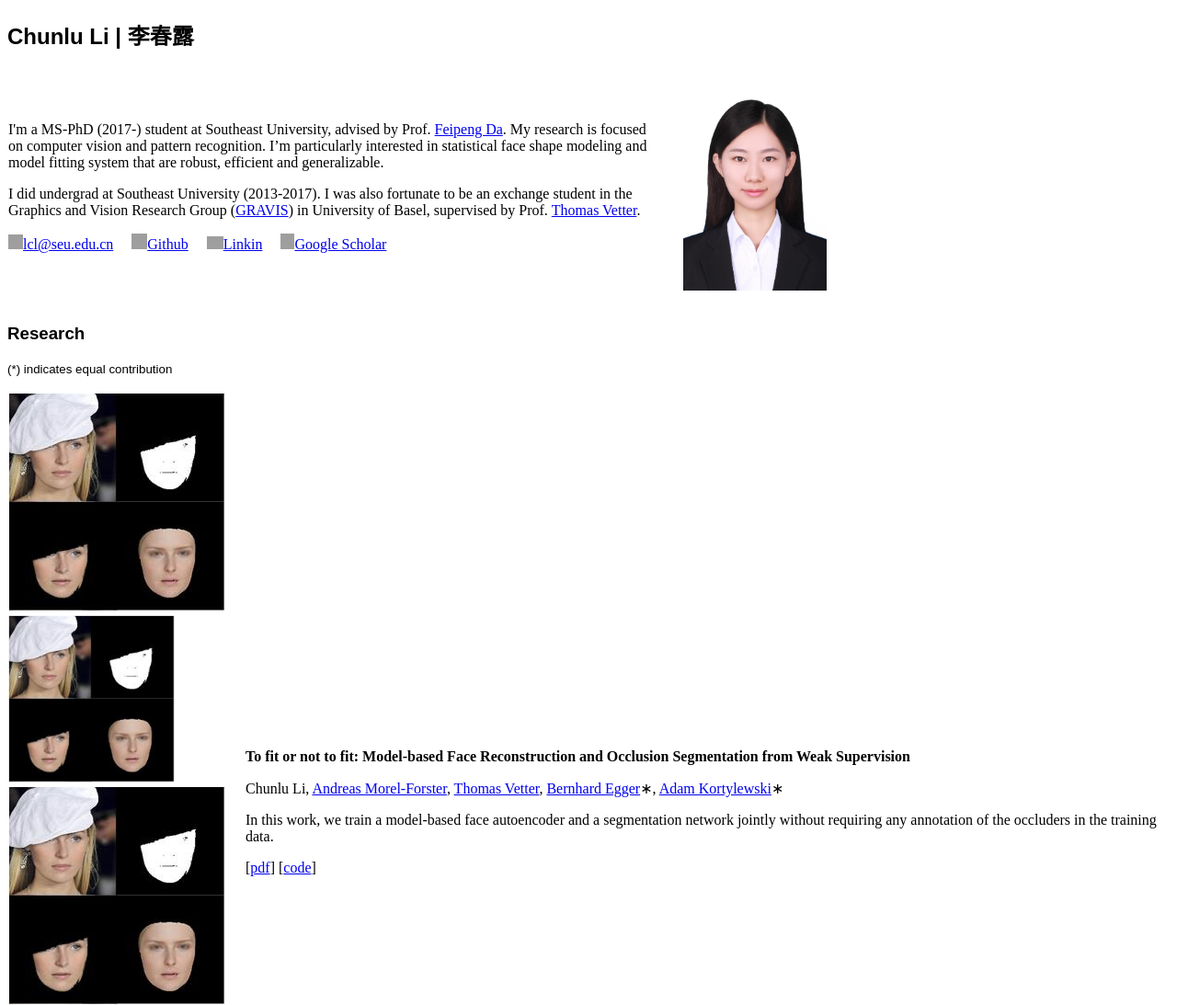
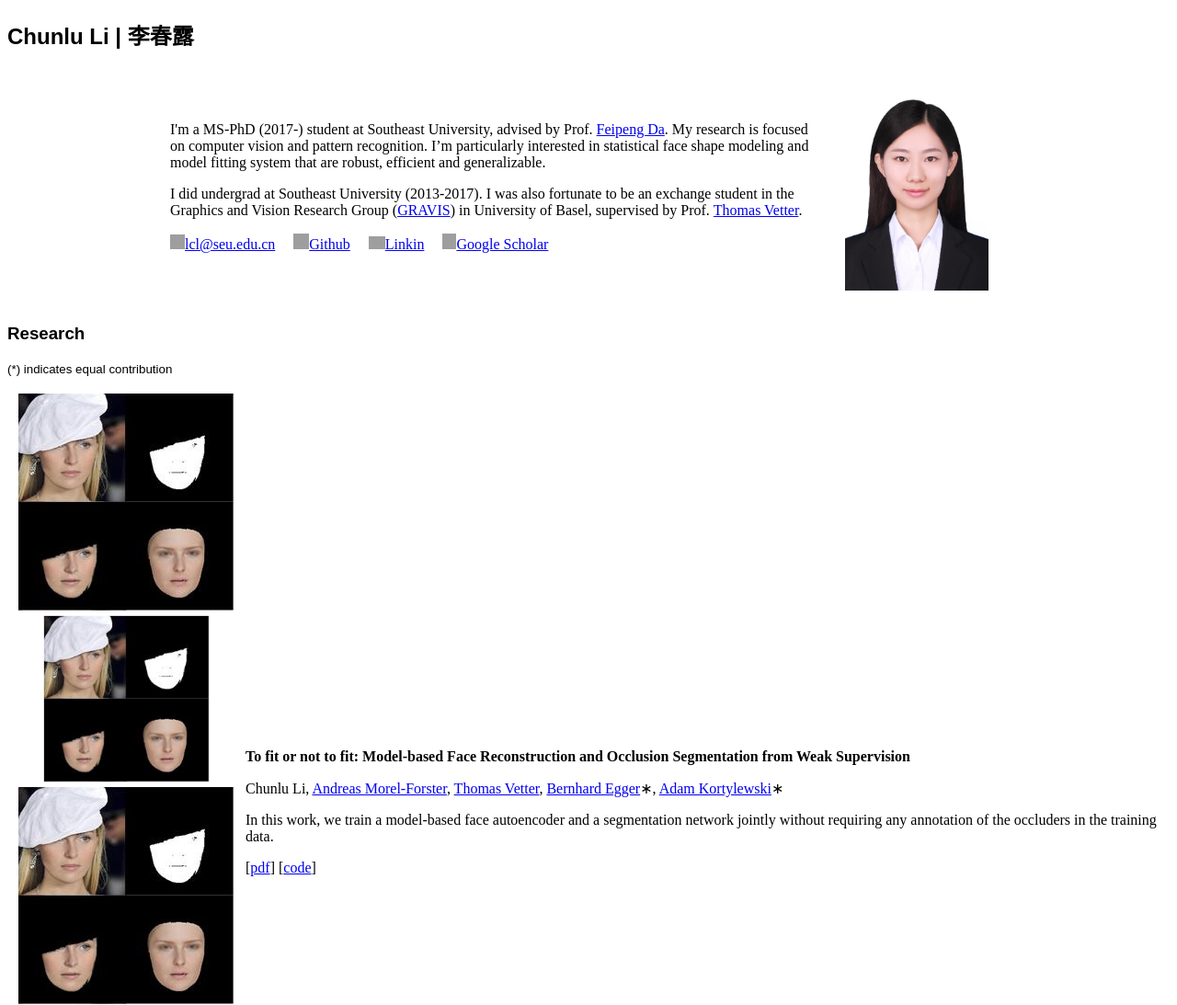
Before and after one commit to ChunLLee/ChunLLee.github.io, a plain HTML site: page index.html in a window 1280 px wide. Shown: the top 1093 px of the page at 92% size. Drawn offline with Linux system fonts and the light colour scheme; grey boxes are pictures that could not be loaded.

Commit message:
Update index.html

```diff
--- a/index.html
+++ b/index.html
@@ -4,7 +4,7 @@
 </head>
 <body>
 <h2><span style="font-family: arial, helvetica, sans-serif;">Chunlu Li | 李春露</span></h2>
-<table style="border-collapse: collapse; height: 220px; border-style: hidden;" border="0">
+<table style="border-collapse: collapse; height: 220px; border-style: hidden; margin-left: auto; margin-right: auto;" border="0">
 <tbody>
 <tr style="height: 220px;">
 <td style="width: 712px; height: 220px; border-style: hidden;">
@@ -23,7 +23,7 @@
 <table style="border-collapse: collapse; width: 99.6802%; border-style: hidden; height: 214px;" border="0">
 <tbody>
 <tr style="height: 214px;">
-<td style="width: 20.4773%; height: 214px;"><a href="https://github.com/ChunLLee/ChunLLee.github.io/blob/main/icon.jpg"><img src="https://github.com/ChunLLee/ChunLLee.github.io/blob/main/icon.jpg" alt="" /><img src="https://raw.githubusercontent.com/ChunLLee/ChunLLee.github.io/main/icon.jpg" width="181" height="182" /><img src="https://github.com/ChunLLee/ChunLLee.github.io/blob/main/icon.jpg" alt="" /><img src="https://github.com/ChunLLee/ChunLLee.github.io/blob/main/icon.jpg" alt="" /></a></td>
+<td style="width: 20.4773%; height: 214px; text-align: center;"><a href="https://github.com/ChunLLee/ChunLLee.github.io/blob/main/icon.jpg"><img src="https://github.com/ChunLLee/ChunLLee.github.io/blob/main/icon.jpg" alt="" /><img src="https://raw.githubusercontent.com/ChunLLee/ChunLLee.github.io/main/icon.jpg" width="181" height="182" /><img src="https://github.com/ChunLLee/ChunLLee.github.io/blob/main/icon.jpg" alt="" /><img src="https://github.com/ChunLLee/ChunLLee.github.io/blob/main/icon.jpg" alt="" /></a></td>
 <td style="width: 79.5227%; height: 214px; border-style: hidden;">
 <p><strong>To fit or not to fit: Model-based Face Reconstruction and Occlusion Segmentation from Weak Supervision</strong></p>
 <p>Chunlu Li, <a href="https://gravis.dmi.unibas.ch/people/ForsterA.html">Andreas Morel-Forster</a>, <a href="https://gravis.dmi.unibas.ch/people/VetterT.html">Thomas Vetter</a>, <a href="https://eggerbernhard.ch/">Bernhard Egger</a>&lowast;, <a href="https://adamkortylewski.com/">Adam Kortylewski</a>&lowast;</p>
```
